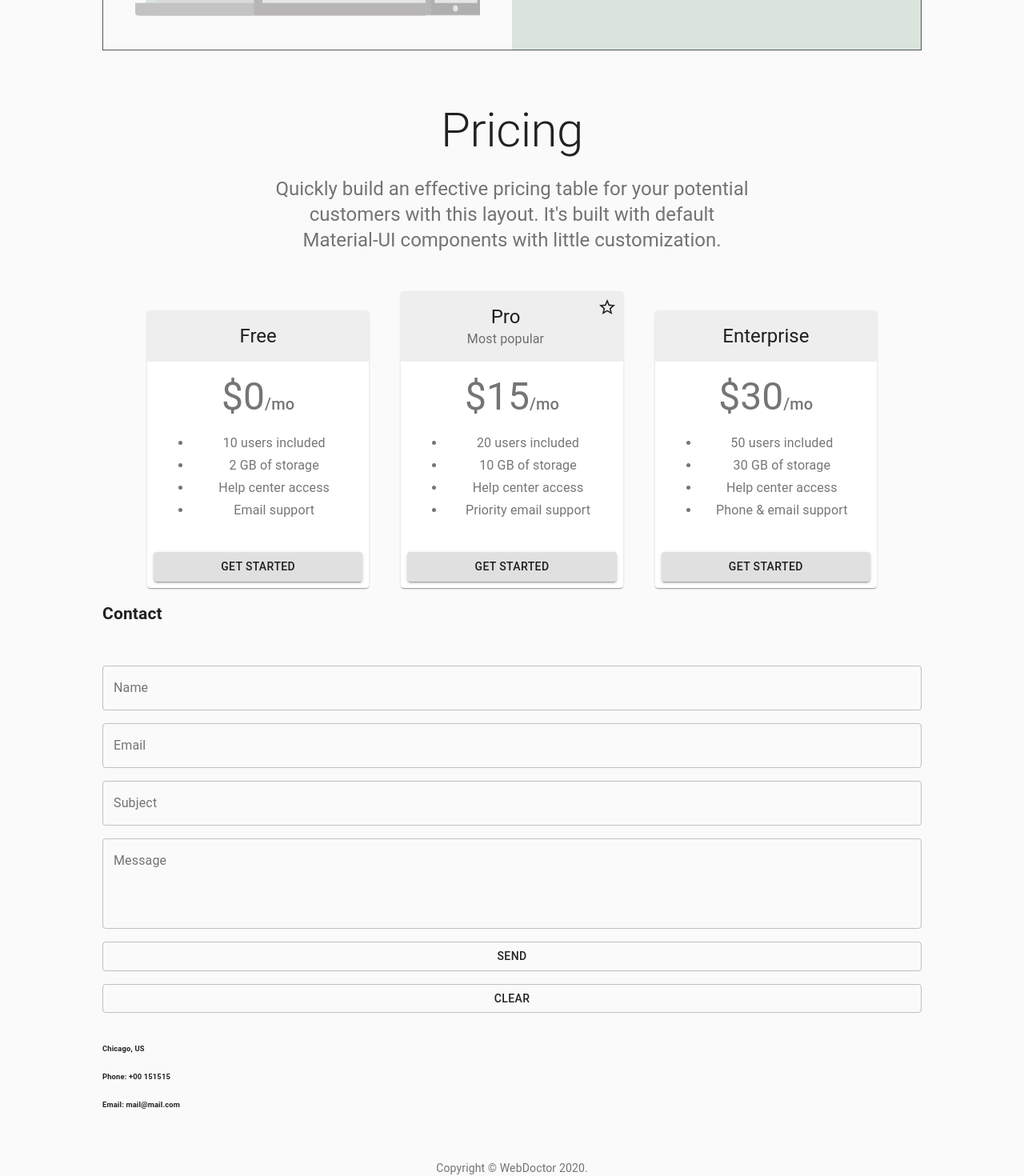
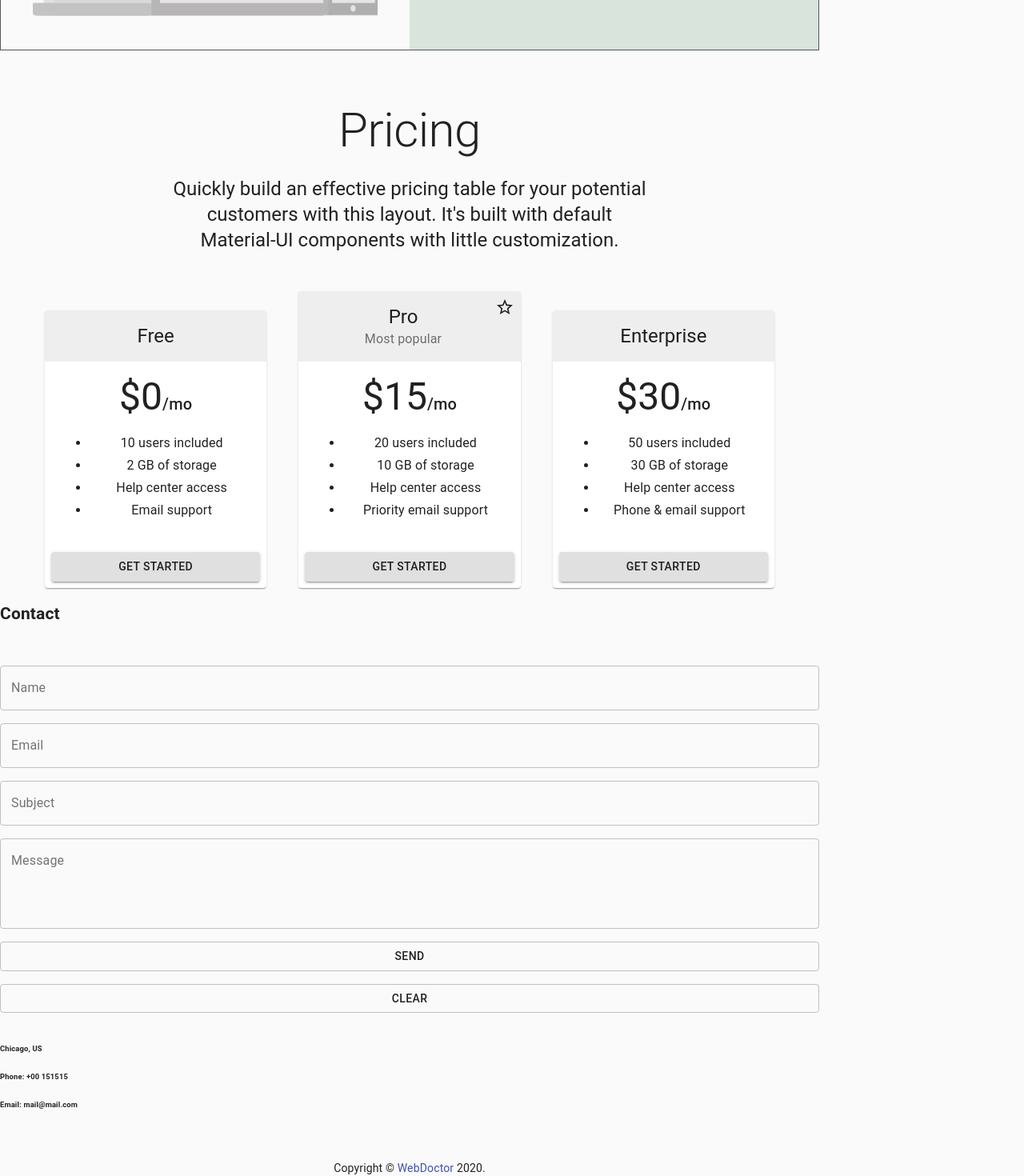
Before and after one commit to gino09/web-doctor-client, a Next.js app: page / in a window 1280 px wide. Shown: the part 975-2445 px from the top of the page at 80% size. Built offline with nearby package versions, Linux system fonts and the light colour scheme.

Commit message:
theme adjustment

```diff
--- a/components/Navbar.js
+++ b/components/Navbar.js
@@ -6,12 +6,12 @@ import IconButton from '@material-ui/core/IconButton';
 import MenuIcon from '@material-ui/icons/Menu';
 
 const NavBar = ({classes,setTop}) => (
-    <Toolbar style={{display:"fixed"}}>
+    <Toolbar>
         <IconButton edge="start" className={classes.menuButton} color="inherit" aria-label="menu" onClick={()=>setTop(true)}>
             <MenuIcon/>
         </IconButton>
-        <Typography variant="h3" style={{ color: "#575757",flexFlow:1 }}>
-           webDoctor
+        <Typography style={{ color: "#575757",flexFlow:1 }}>
+          webDoctor
           </Typography>
         <IconButton
             edge="end"
--- a/pages/_document.js
+++ b/pages/_document.js
@@ -11,8 +11,10 @@ class MyDocument extends Document {
             <Html>
                 <Head>
                     <link href="https://fonts.googleapis.com/css2?family=Red+Hat+Text&display=swap" rel="stylesheet"/>
+
                 </Head>
-                <body>
+                <body style={{overflowY:"scroll"}}>
+
                     <Main />
                     <NextScript />
                 </body>
--- a/pages/index.js
+++ b/pages/index.js
@@ -1,5 +1,5 @@
 import React from 'react'
-import { makeStyles } from '@material-ui/core/styles'
+import { makeStyles, ThemeProvider } from '@material-ui/core/styles'
 import useMediaQuery from '@material-ui/core/useMediaQuery';
 import { useTheme } from '@material-ui/core/styles';
 import Drawer from '@material-ui/core/Drawer';
@@ -38,9 +38,9 @@ import CssBaseline from '@material-ui/core/CssBaseline';
 
 function Copyright() {
   return (
-    <Typography variant="body2" color="textSecondary" align="center">
+    <Typography variant="body2" align="center">
       {'Copyright © '}
-      <Link color="inherit" href="https://ginogarcia.dev">
+      <Link  href="https://ginogarcia.dev">
         WebDoctor
       </Link>{' '}
       {new Date().getFullYear()}
@@ -50,10 +50,9 @@ function Copyright() {
 }
 
 
-const useStyles = makeStyles({
+const useStyles = makeStyles((theme)=>({
   index: {
-    maxWidth:1024,
-    margin:"auto"
+    maxWidth: 1024
   },
   root: {
     flexGrow: 1,
@@ -95,7 +94,7 @@ const useStyles = makeStyles({
   },
   hero: {
     border: "1px #575757 solid",
-    margin:"auto"
+    margin: "auto"
   },
   heroContent: {
     padding: theme.spacing(8, 0, 6),
@@ -120,7 +119,7 @@ const useStyles = makeStyles({
       paddingBottom: theme.spacing(6),
     },
   },
-})
+}))
 
 const tiers = [
   {
@@ -199,10 +198,11 @@ export default function Home() {
   );
 
   return (
+    <ThemeProvider theme={theme}>
+      <CssBaseline />
       <div className={classes.index}>
         <div className={classes.root}>
-        <CssBaseline />
-        {matches ? <BigNavbar classes={classes} /> : <NavBar classes={classes} setTop={setTop}/>}
+          {matches ? <BigNavbar classes={classes} /> : <NavBar classes={classes} setTop={setTop} />}
         </div>
         <Drawer anchor="top" open={top} onClose={toggleDrawer}>
           {list()}
@@ -212,7 +212,7 @@ export default function Home() {
             <Grid xs={12} sm={6} item style={{ backgroundColor: "#F7F2E7", padding: 60 }}>
               <MachineMan />
             </Grid>
-          <Grid  xs={12} sm={6} item style={{ padding: 40 }}>
+            <Grid xs={12} sm={6} item style={{ padding: 40 }}>
               <HeroText />
             </Grid>
           </Grid>
@@ -230,7 +230,7 @@ export default function Home() {
           <Typography component="h1" variant="h2" align="center" gutterBottom>
             Pricing
         </Typography>
-        <Typography variant="h5" align="center" color="textSecondary" component="p">
+          <Typography variant="h5" align="center"  component="p">
             Quickly build an effective pricing table for your potential customers with this layout.
             It&apos;s built with default Material-UI components with little customization.
         </Typography>
@@ -250,23 +250,23 @@ export default function Home() {
                   />
                   <CardContent>
                     <div className={classes.cardPricing}>
-                    <Typography component="h2" variant="h3" color="textSecondary">
+                      <Typography component="h2" variant="h3">
                         ${tier.price}
                       </Typography>
-                    <Typography variant="h6" color="textSecondary">
+                      <Typography variant="h6" >
                         /mo
                     </Typography>
                     </div>
                     <ul>
                       {tier.description.map((line) => (
-                      <Typography color="textSecondary" component="li" variant="subtitle1" align="center" key={line}>
+                        <Typography  component="li" variant="subtitle1" align="center" key={line}>
                           {line}
                         </Typography>
                       ))}
                     </ul>
                   </CardContent>
                   <CardActions>
-                  <Button fullWidth variant={tier.buttonVariant} color="textSecondary">
+                    <Button fullWidth variant={tier.buttonVariant} >
                       {tier.buttonText}
                     </Button>
                   </CardActions>
@@ -292,11 +292,11 @@ export default function Home() {
               <TextField name="message" type="text" label="Message" fullWidth variant="outlined" multiline rows={4} />
             </Grid>
             <Grid xs={12} item>
-            <Button type="submit" fullWidth variant="outlined" color="textSecondary">Send</Button>
+              <Button type="submit" fullWidth variant="outlined" >Send</Button>
 
             </Grid>
             <Grid xs={12} item>
-            <Button type="reset" fullWidth variant="outlined" color="textSecondary">Clear</Button>
+              <Button type="reset" fullWidth variant="outlined" >Clear</Button>
 
             </Grid>
             <Grid item>
@@ -310,5 +310,6 @@ export default function Home() {
           <Copyright />
         </Box>
       </div>
+    </ThemeProvider>
   )
 }
--- a/styles/globals.css
+++ b/styles/globals.css
@@ -1,7 +1,8 @@
 html,
 body {
-  padding: 0;
+  padding: 0 ;
   margin: 0;
+  padding-right: 0px !important;
   font-family: 'Red Hat Text', sans-serif
 }
 
```
Lines whose indentation alone changed are shown as unchanged.
